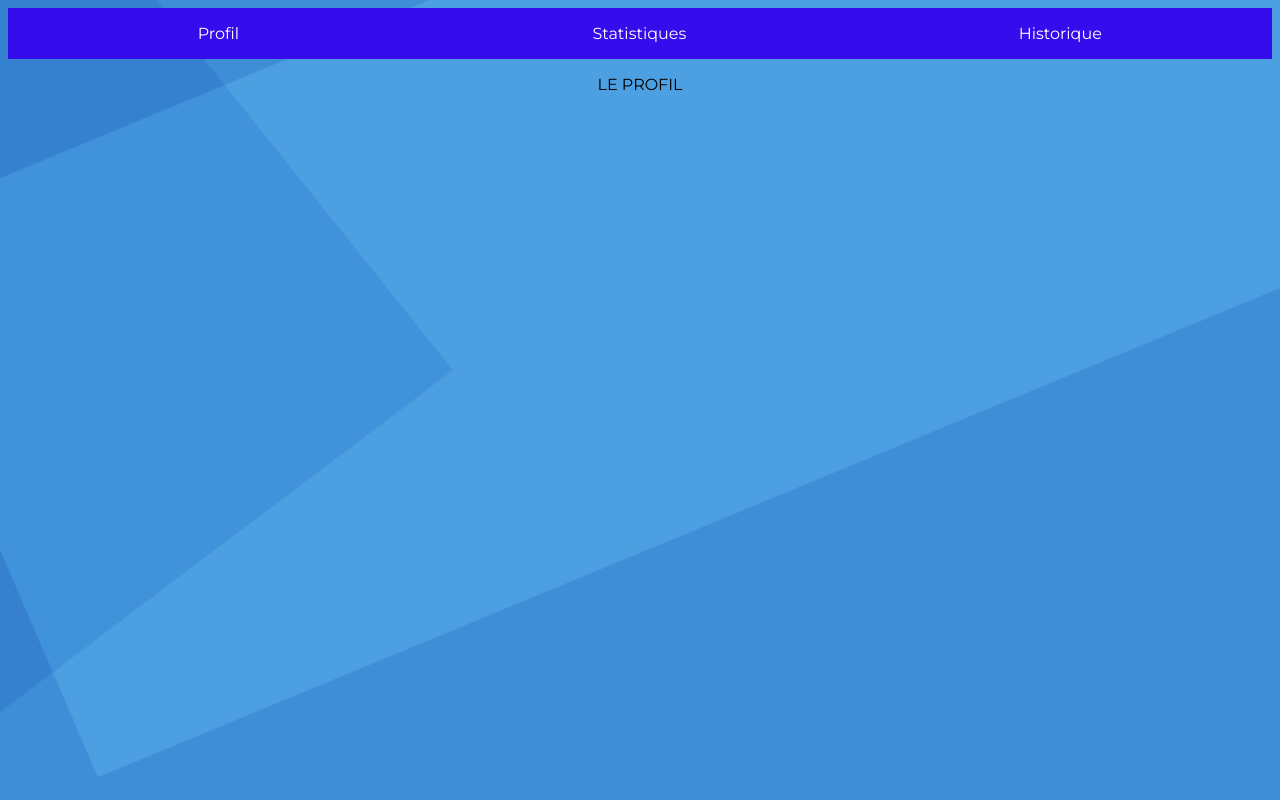
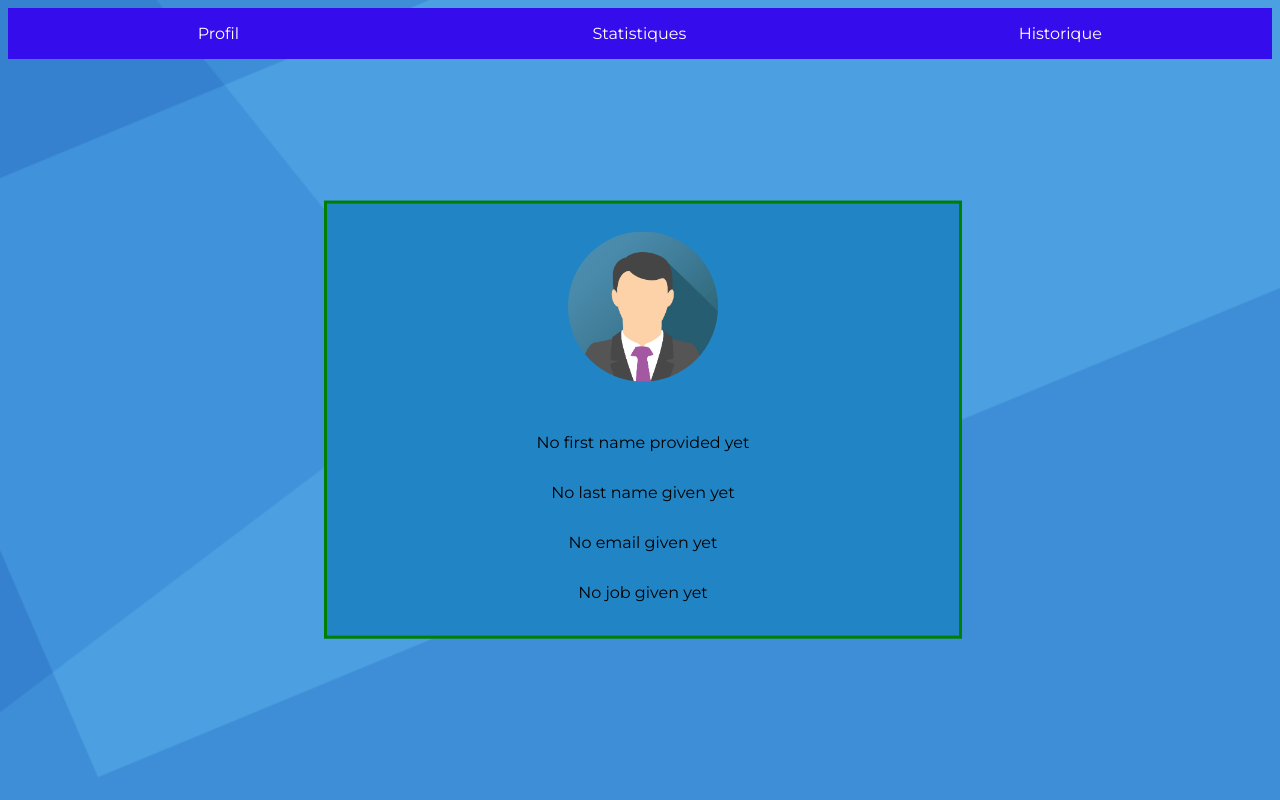
Before and after one commit to RemiB99/SAP_Certif_Pub, a website: page app/html/utilisateur.html in a window 1280 px wide. Both pictures are taken after a click on the link "Profil". Drawn offline with Linux system fonts and the light colour scheme; no server answers.

Commit message:
profile page visual (css)

```diff
--- a/app/css/utilisateur.css
+++ b/app/css/utilisateur.css
@@ -10,7 +10,7 @@ ul {
 
   li {
     float: left;
-    width : 33.3%
+    width : 33.3%;
   }
 
   li a {
@@ -44,3 +44,50 @@ td.entete {
   text-align : center;
   font-family: "Montserrat";
 }
+
+.profileImage {
+  width : 30%;
+  margin-left: auto;
+  margin-right: auto;
+  margin-bottom : 25px;
+}
+
+img {
+  max-width: 100%;
+  border-radius: 50%;
+}
+
+.profileDiv{
+  height : 92%;
+  position: relative;
+  display: flex;
+  justify-content: center;
+  align-items: center;
+}
+
+.contentDiv {
+  width : 50%;
+  height: 60%;
+  text-align: center;
+  border: 3px solid green;
+  background-color: #2185C5;
+  display: flex;
+  justify-content: center;
+  align-items: center;
+
+  margin: 0;
+  position: absolute;
+  top: 50%;
+  left : 25%;
+  -ms-transform: translateY(-50%);
+  transform: translateY(-50%);
+
+}
+
+#textElement {
+  height : 7%;
+  text-align: center;
+  margin: auto;
+  width: 50%;
+  padding: 10px;
+}
--- a/app/html/utilisateur.html
+++ b/app/html/utilisateur.html
@@ -4,8 +4,8 @@
         <meta charset="UTF-8">
         <meta name="viewport" content="width=device-width, initial-scale=1.0">
         <link rel="stylesheet" href="../css/utilisateur.css">
+        <title>Espace Utilisateur</title>
         <script src="../js/utilisateur.js"></script>
-        <title>Espace Utilisateur</title>
     </head>
 
     <body onload="fillHTML()">
@@ -16,8 +16,33 @@
             <li><a href="#Historique" onclick="histoDiv()">Historique</a></li>
         </ul>
 
-        <div id="profileDiv" style="display: none">
-            <p>LE PROFIL</p>
+        <div id="profileDiv" class="profileDiv" style="display: none">
+
+            <div class="contentDiv">
+                <!-- <p>LE PROFIL</p> -->
+
+                <div class="contentElements">
+                    <div class="profileImage">
+                        <img src="../images/img_avatar.png" alt="Avatar">
+                    </div>
+
+                    <div id="textElement" class="firstName">
+                        <p>No first name provided yet</p>
+                    </div>
+
+                    <div id="textElement" class="lastName">
+                        <p>No last name given yet</p>
+                    </div>
+
+                    <div id="textElement" class="email">
+                        <p>No email given yet</p>
+                    </div>
+
+                    <div id="textElement" class="job">
+                        <p>No job given yet</p>
+                    </div>
+                </div>
+            </div>
         </div>
 
         <div id="statsDiv" style="display: none">
```
Also changed, not shown: app/images/img_avatar.png (added).
